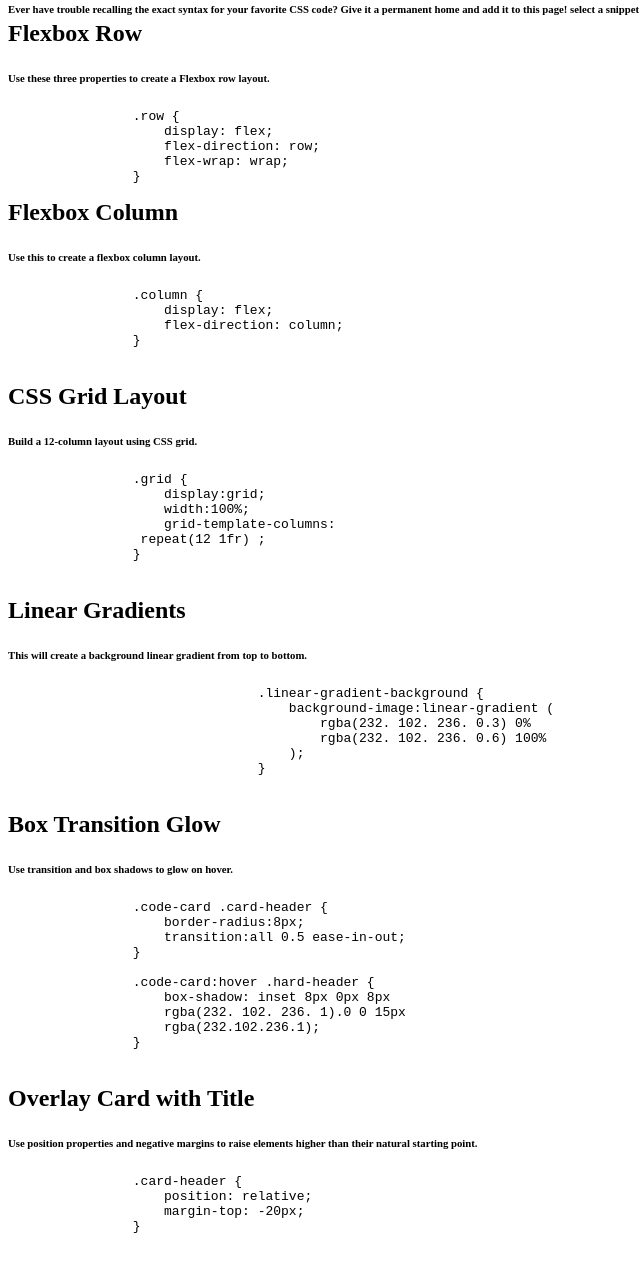
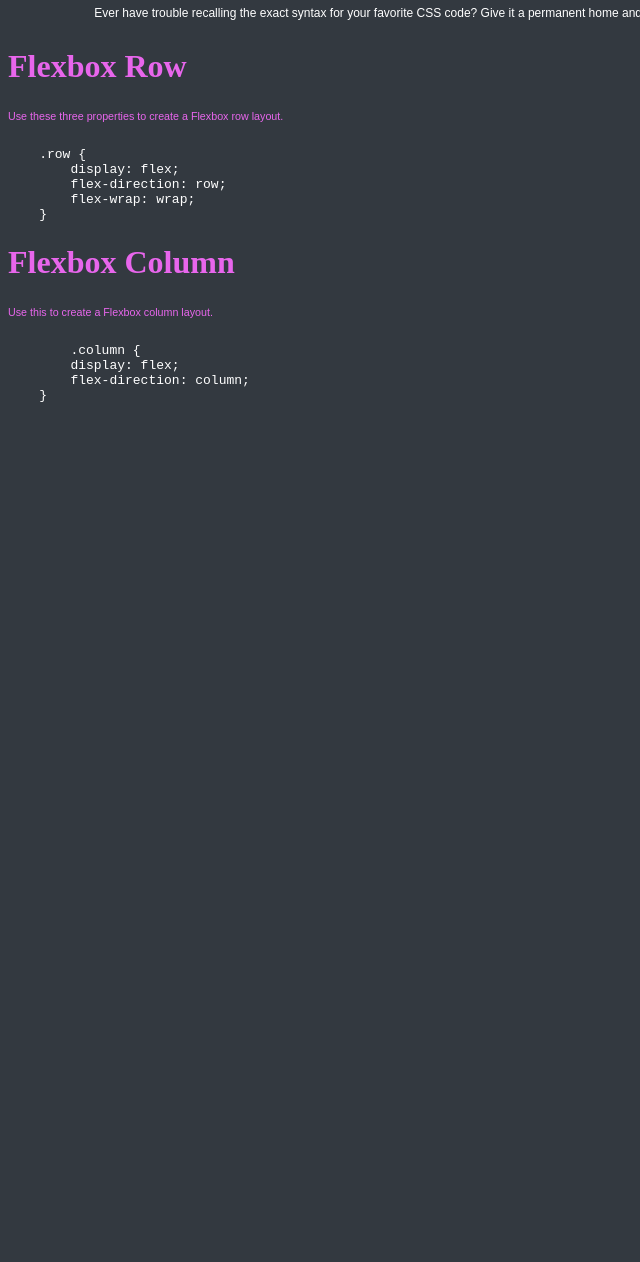
Before and after one commit to VictoriaSweet/Challenge-2, a plain HTML site: page index.html in a window 1280 px wide. Shown: the part 80-1342 px from the top of the page, without its empty margins (0-640 px from the left). After the commit the page ends 800 px from the top, so only its background shows below. Drawn offline with Linux system fonts and the light colour scheme.

Commit message:
fixed css layout, restarted HTML

```diff
--- a/index.html
+++ b/index.html
@@ -6,9 +6,6 @@
     <meta name="viewport" content="width=device-width, initial-scale=1.0">
     <title>28 Student mini project</title>
     <link rel="stylesheet" type="text/css" href="./style.css">
-<style>
-  display:inline-grid;
-</style>
 </head>
 
 <body>
@@ -19,17 +16,18 @@
             automatically select all and copy the code for you. </h6>
     </header>
 
-    <article class="container">
+<!--
+    (class="grid" ....)
+    grid
+        column
+            row
+                code-card
+                    card-header
+-->
 
-        <main>
-            <section>
-                <div class="boxed">
-                    <article>
-                        <div class="card-header">
-                            <h2>Flexbox Row</h2>
-                        </div>
+<div class="h1">
+<h1>Flexbox Row</h1>
 <h6>Use these three properties to create a Flexbox row layout.</h6>
-                        <span>
 <pre>
     .row {
         display: flex;
@@ -37,19 +35,11 @@
         flex-wrap: wrap;
     }
 </pre>
-                        </span>
-                    </article>
 </div>
-            </section>
 
-            <section>
-                <div class="boxed">
-                    <article class="container">
-                        <div class="card-header">
-                            <h2>Flexbox Column</h2>
-                        </div>
-                        <h6>Use this to create a flexbox column layout.</h6>
-                        <div class="card-body">
+<div class="h1">
+    <h1>Flexbox Column</h1>
+    <h6>Use this to create a Flexbox column layout.</h6>
     <pre>
         .column {
         display: flex;
@@ -57,85 +47,8 @@
     }
 </pre>
 </div>
-                    </article>
-                </div>
-            </section>
 
-            <section>
-                <div class="boxed">
-                    <article class="container">
-                        <h2>CSS Grid Layout</h2>
-                        <h6>Build a 12-column layout using CSS grid.</h6>
-                        <pre>
-                .grid {
-                    display:grid;
-                    width:100%;
-                    grid-template-columns:
-                 repeat(12 1fr) ;
-                }
-            </pre>
-                    </article>
-                </div>
-            </section>
 
-            <section>
-                <div class="boxed">
-                    <article class="container">
-                        <h2>Linear Gradients</h2>
-                        <h6>This will create a background linear gradient from top to bottom.</h6>
-                        <pre>
-                                .linear-gradient-background {
-                                    background-image:linear-gradient (
-                                        rgba(232. 102. 236. 0.3) 0%
-                                        rgba(232. 102. 236. 0.6) 100%
-                                    );
-                                }
-                            </pre>
-                    </article>
-                </div>
-            </section>
-
-            <section>
-                <div class="boxed">
-                    <article class="container">
-                        <h2>Box Transition Glow</h2>
-                        <h6>Use transition and box shadows to glow on hover.</h6>
-                        <pre>
-                .code-card .card-header {
-                    border-radius:8px;
-                    transition:all 0.5 ease-in-out;
-                }
-
-                .code-card:hover .hard-header {
-                    box-shadow: inset 8px 0px 8px
-                    rgba(232. 102. 236. 1).0 0 15px
-                    rgba(232.102.236.1);
-                }
-            </pre>
-                    </article>
-                </div>
-            </section>
-
-            <section>
-                <div class="boxed">
-                    <article class="container">
-                        <section class="square">
-                            <h2>Overlay Card with Title</h2>
-                            <h6>Use position properties and negative margins to raise elements higher than their
-                                natural starting point.</h6>
-                            <pre>
-                .card-header {
-                    position: relative;
-                    margin-top: -20px;
-                }
-            </pre>
-                        </section>
-                    </article>
-                </div>
-            </section>
-        </main>
-
-    </article>
     <footer></footer>
 </body>
 </html>
--- a/style.css
+++ b/style.css
@@ -1,18 +1,30 @@
-/* .container {
-    display: inline-grid;
+* {
+    background-color: rgb(51, 57, 64);
+    color: rgb(232, 102, 236);
 }
 
-header h1 {
+header {
     text-align: center;
-    font-family:sans-serif;
+    font-family: sans-serif;
 }
 
 header h6 {
-    text-align:center;
-    font-family:sans-serif;
-    font-weight:lighter;
+    font-weight: lighter;
+    font-size: 12px;
+    color: white;
 }
 
+
+.h1 pre {
+    color: white;
+    text-align:left;
+}
+
+h6 {
+    font-family: sans-serif;
+    font-weight: lighter;
+}
+/*
 main {
     font-family:sans-serif;
     text-align: left;
@@ -25,13 +37,6 @@ main h2 {
     margin-top: -70px;
     border: 3px solid #008080;
 }
-
-h6 {
-    font-size:12px;
-    font-weight:lighter;
-    text-align:center;
-}
-
 
 .boxed {
     border:5px dotted darkslategray;
```
Lines whose indentation alone changed are shown as unchanged.
